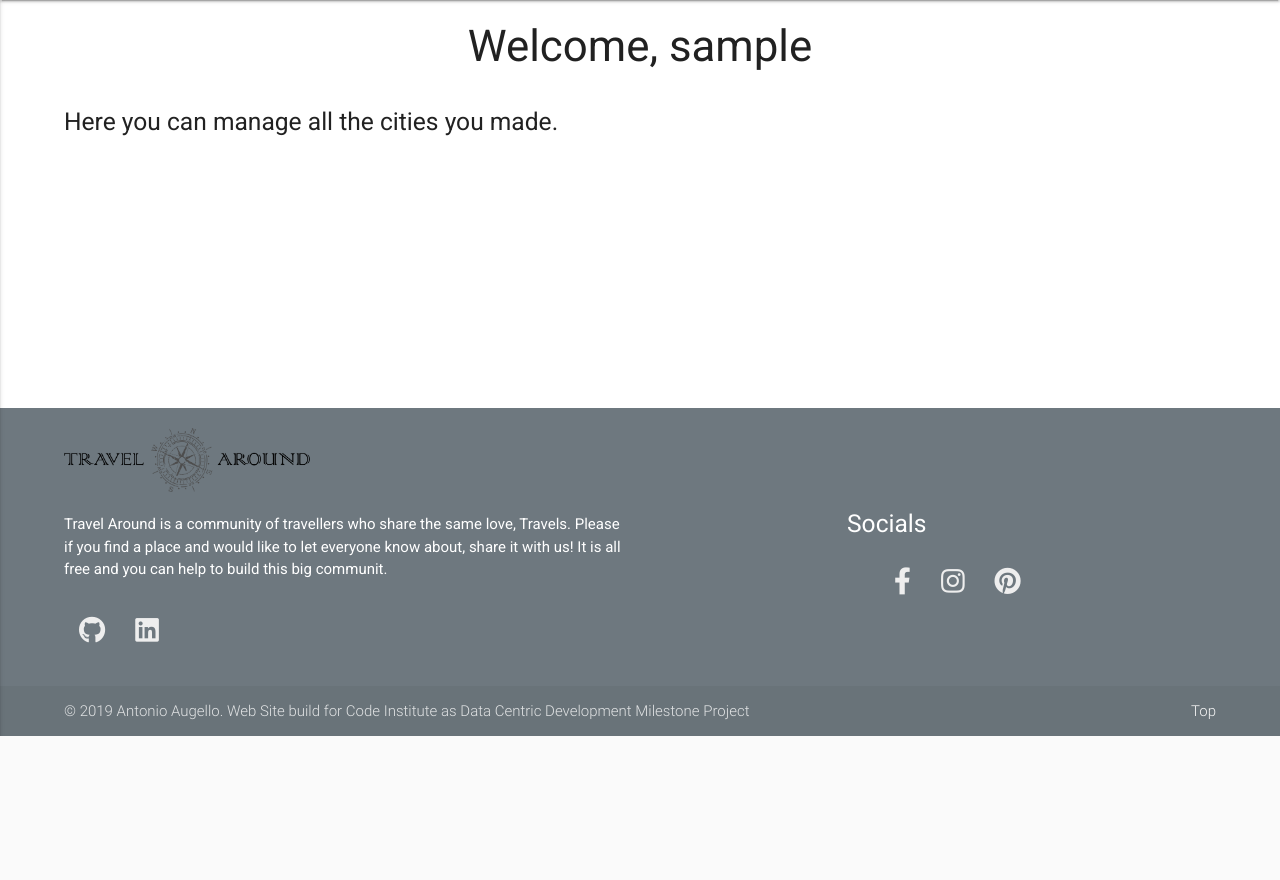
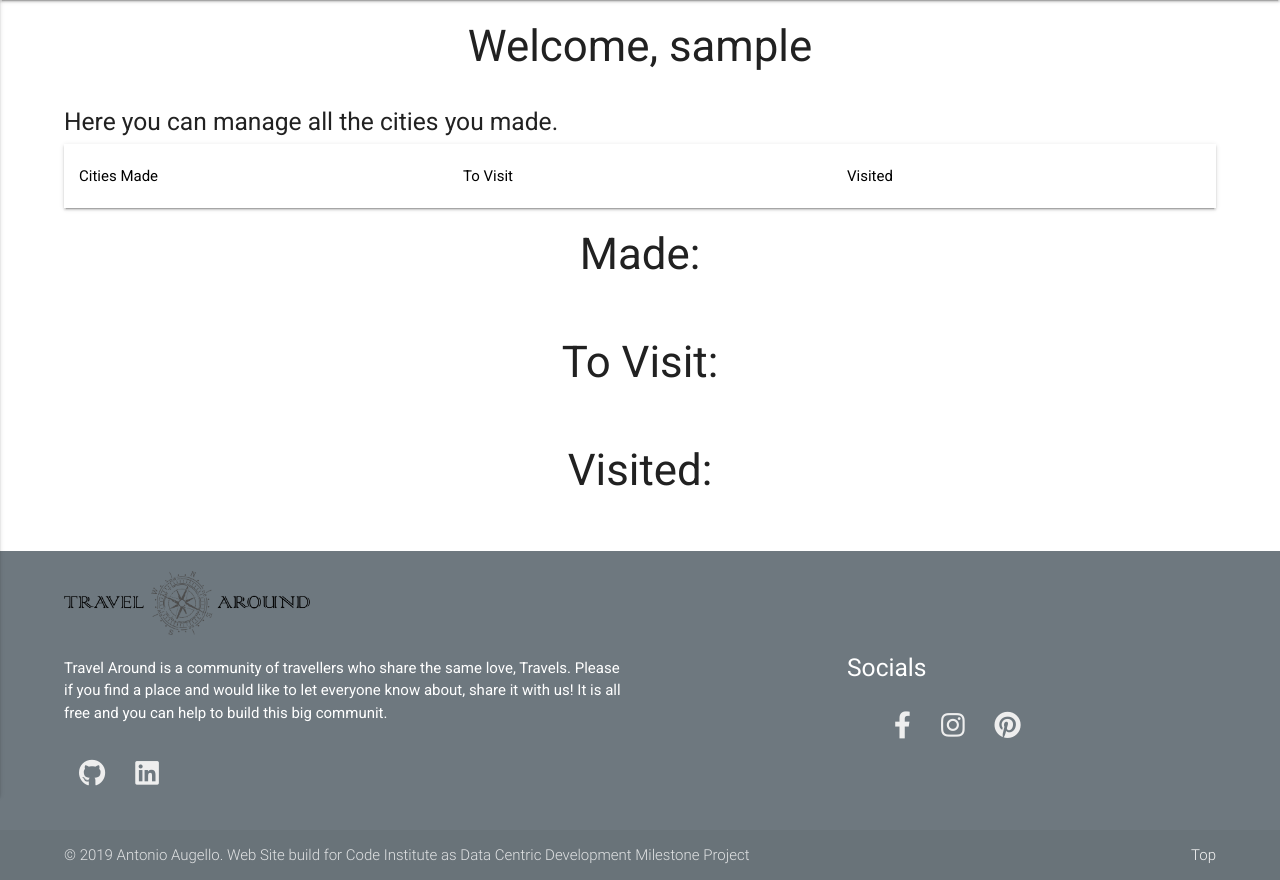
Before and after one commit to augelloantonio/travel-around-milestone, a Flask app: page /login in a window 1280 px wide. Shown: the part 64-944 px from the top of the page. Before the commit the page ends 800 px from the top, so only its background shows below. Run offline with Flask 2, Linux system fonts and the light colour scheme; the visitor is signed in with stand-in values (Sample User, id 1); data that the repository does not hold is empty; some libraries are stand-ins or nearby versions.

Commit message:
navbar to let show varius section in user page added

```diff
--- a/static/css/style.css
+++ b/static/css/style.css
@@ -442,3 +442,8 @@ th {
     width: 50%;
     margin: auto;
 }
+
+/*..................................................User Page*/
+.user_nav{
+width: 33.333%;
+}
--- a/static/js/custom.js
+++ b/static/js/custom.js
@@ -58,6 +58,25 @@ function removeToAvoid() {
 }
 
 
+//Change contents in user page
+function change_contents_made() {
+    $("#to_visit").hide();
+    $("#visited").hide();
+    $("#made").show();
+}
+
+function change_contents_to_visit() {
+    $("#made").hide();
+    $("#visited").hide();
+    $("#to_visit").show();
+}
+
+function change_contents_visited() {
+    $("#visited").show();
+    $("#to_visit").hide();
+    $("#made").hide();
+}
+
 // Let carousel self slide
 function autoplay() {
     $('.carousel').carousel('next');
--- a/templates/user.html
+++ b/templates/user.html
@@ -17,8 +17,24 @@
     <h5>Here you can manage all the cities you made.</h5>
 </div>
 
+<nav>
+    <div class="nav-wrapper">
+        <ul>
+            <li class="user_nav"> <a id="" onClick="change_contents_made();">Cities Made</a></li>
+            <li class="user_nav"> <a id="" onClick="change_contents_to_visit();" >To Visit</a></li>
+            <li class="user_nav"> <a id="" onClick="change_contents_visited();">Visited</a></li>
+        </ul>
+    </div>
+</nav>
 
-
+<div id="made">
+    <div class="user_page_header">
+        <div class="row">
+            <div class="">
+                <h3>Made:</h3>
+            </div>
+        </div>
+    </div>
     <div class="col s12">
         <div class="row">
             {%for city in cities%} {% if city.city_author == session.username %}
@@ -40,6 +56,60 @@
             {%endif%} {%endfor%}
         </div>
     </div>
+</div>
 
+<!-- To Visit section-->
+<div id="to_visit">
+    <div class="user_page_header">
+        <div class="row">
+            <div class="">
+                <h3>To Visit:</h3>
+            </div>
+        </div>
+    </div>
+    <div class="col s12">
+        <div class="row">
+            {%for item in user_logged.city_to_visit %}
+            <div class="col s6 m4 l3 card_col">
+                <div class="card">
+                    <div class="card-image waves-effect waves-block waves-light">
+                        <a href="{{url_for('city_page', city_id = item)}}">
+                    <img class="activator img_card" src="{{city.city_image}}">
+                    <span class="card-title city_card_title">{{city.city_name}}</span>
+                    </a>
+                    </div>
+                </div>
+            </div>
+            {%endfor%}
+        </div>
+    </div>
+</div>
+
+<!--Visited-->
+<div id="visited">
+    <div class="user_page_header">
+        <div class="row">
+            <div class="">
+                <h3>Visited:</h3>
+            </div>
+        </div>
+    </div>
+    <div class="col s12">
+        <div class="row">
+            {%for item in user_logged.city_to_visit %}
+            <div class="col s6 m4 l3 card_col">
+                <div class="card">
+                    <div class="card-image waves-effect waves-block waves-light">
+                        <a href="{{url_for('city_page', city_id = city._id)}}">
+                    <img class="activator img_card" src="{{city.city_image}}">
+                    <span class="card-title city_card_title">{{city.city_name}}</span>
+                    </a>
+                    </div>
+                </div>
+            </div>
+            {%endfor%}
+        </div>
+    </div>
+</div>
 
 {% endblock%}
```
Lines whose indentation alone changed are shown as unchanged.
